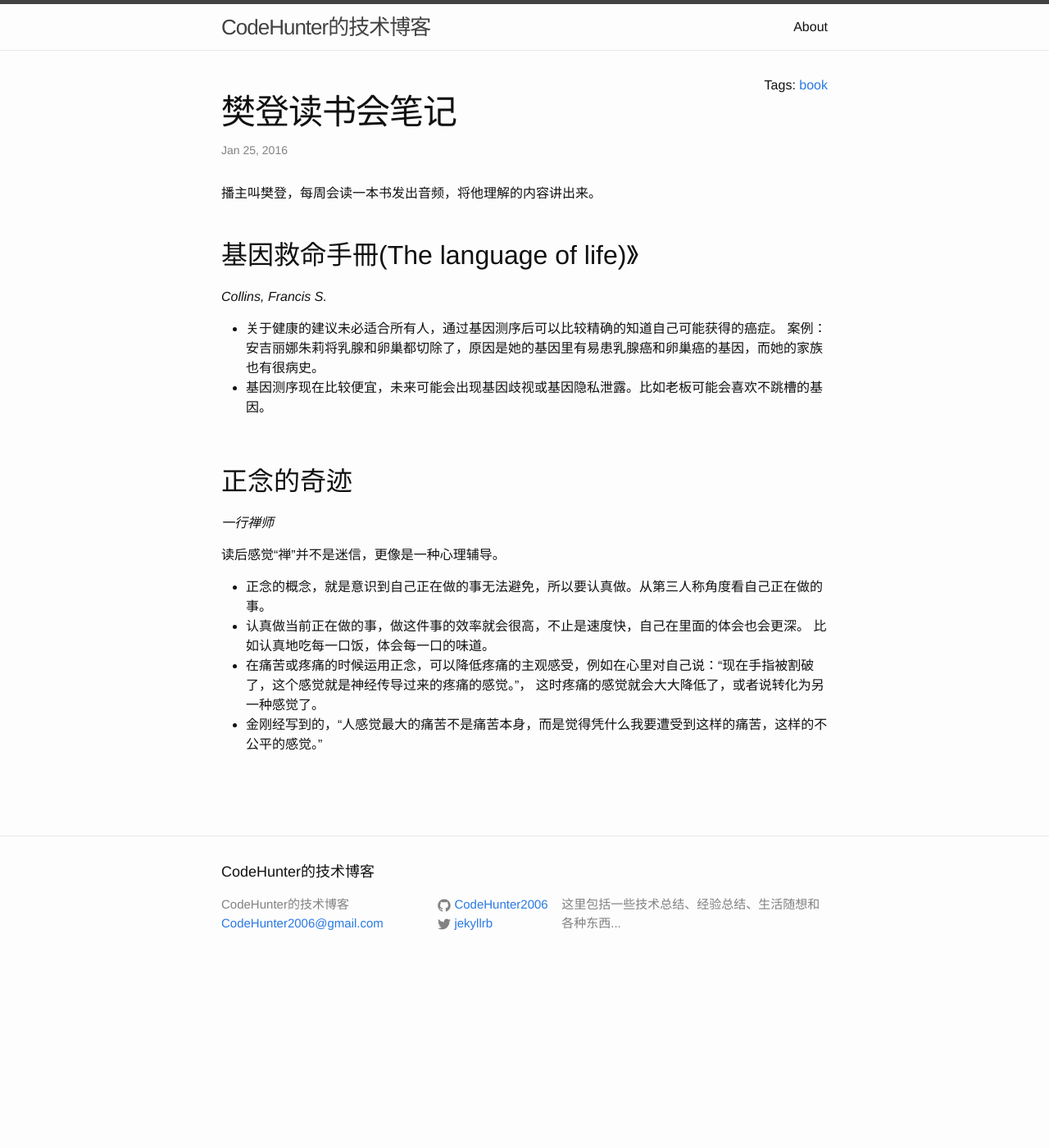
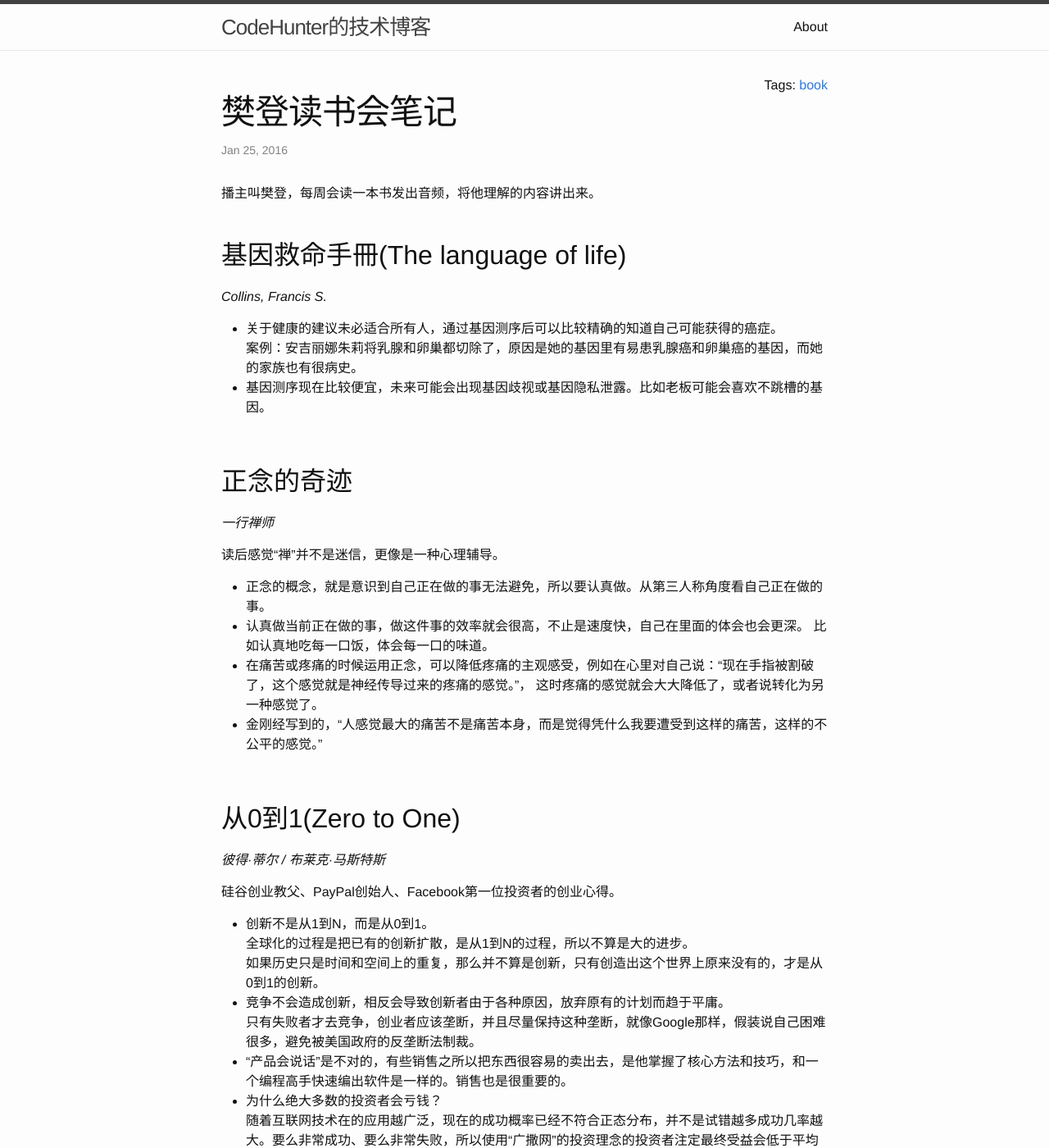
Before and after one commit to CodeHunter2006/CodeHunter2006.github.io, a Jekyll site: the page built from _posts/2016-1-25-樊登读书会笔记.md, in a window 1280 px wide and 1400 px high. Shown: the whole window at 82% size. Built offline with Jekyll 4.4.1, drawn with Linux system fonts in a browser that asks for light colours; some of the changed text lies outside the part shown.

Commit message:
增加从零到一读书笔记。

```diff
--- a/_posts/2016-1-25-樊登读书会笔记.md
+++ b/_posts/2016-1-25-樊登读书会笔记.md
@@ -9,7 +9,7 @@
 <br/>
 <br/>
 
-基因救命手冊(The language of life)》
+基因救命手冊(The language of life)
 ------
 *Collins, Francis S.*
 
@@ -33,3 +33,20 @@
 * 金刚经写到的，“人感觉最大的痛苦不是痛苦本身，而是觉得凭什么我要遭受到这样的痛苦，这样的不公平的感觉。”
 
 <br/>
+
+从0到1(Zero to One)
+------
+*彼得·蒂尔 / 布莱克·马斯特斯*
+
+硅谷创业教父、PayPal创始人、Facebook第一位投资者的创业心得。
+
+* 创新不是从1到N，而是从0到1。
+全球化的过程是把已有的创新扩散，是从1到N的过程，所以不算是大的进步。
+如果历史只是时间和空间上的重复，那么并不算是创新，只有创造出这个世界上原来没有的，才是从0到1的创新。
+* 竞争不会造成创新，相反会导致创新者由于各种原因，放弃原有的计划而趋于平庸。
+只有失败者才去竞争，创业者应该垄断，并且尽量保持这种垄断，就像Google那样，假装说自己困难很多，避免被美国政府的反垄断法制裁。
+* “产品会说话”是不对的，有些销售之所以把东西很容易的卖出去，是他掌握了核心方法和技巧，和一个编程高手快速编出软件是一样的。销售也是很重要的。
+* 为什么绝大多数的投资者会亏钱？
+随着互联网技术在的应用越广泛，现在的成功概率已经不符合正态分布，并不是试错越多成功几率越大。要么非常成功、要么非常失败，所以使用“广撒网”的投资理念的投资者注定最终受益会低于平均值。
+对于个人的发展也是一样，要么非常成功、要么很平庸，其实也是将自己的时间投资在一个项目上。所以也应该用相同的投资理念，投资那种会产生垄断的、有创新的项目或公司。
+* 初创公司不用去管其他企业的企业文化，它要有自己的“帮派文化”。例如Paypal的成员，到外面做投资，看起来都有一种共同的独特风格。公司内的员工应该更像是兄弟，有着共同的观点，所以才愿意一起合作。
```
